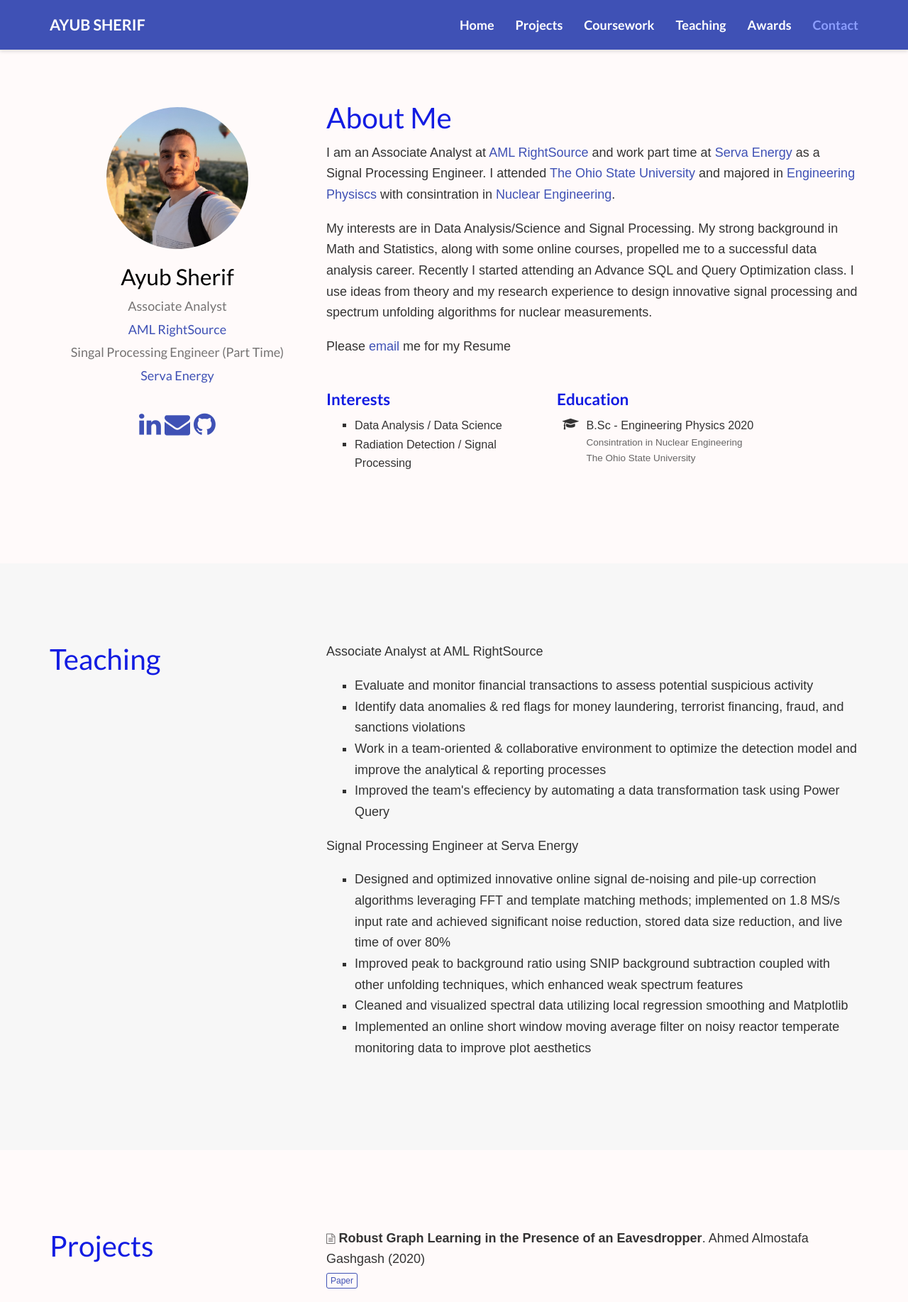
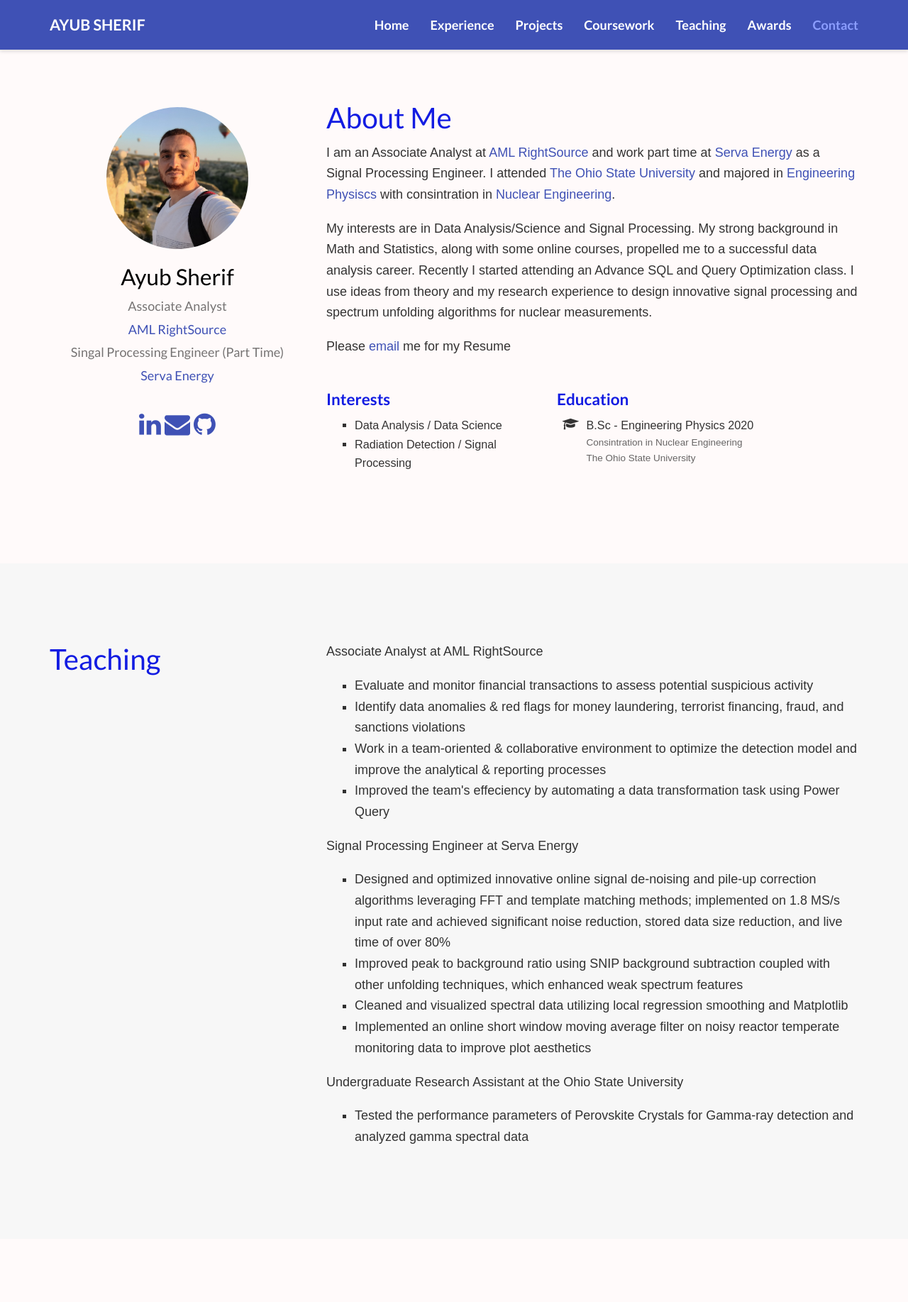
Before and after one commit to AyubSherif/ayubsherif.github.io, a plain HTML site: page index.html in a window 1280 px wide. Shown: the top 1835 px of the page at 71% size. Drawn offline with nearby package versions, Linux system fonts and the light colour scheme; some icons are missing; a web font is replaced by a local one.

Commit message:
Update index.html

```diff
--- a/index.html
+++ b/index.html
@@ -174,7 +174,13 @@
 
 
 
+        <li class="nav-item">
+          <a href="/#Experience" data-target="#Experience">
 
+            <span>Experience</span>
+
+          </a>
+        </li>
 
 
 
@@ -421,6 +427,13 @@
 <li>Improved peak to background ratio using SNIP background subtraction coupled with other unfolding techniques, which enhanced weak spectrum features</li>
 <li>Cleaned and visualized spectral data utilizing local regression smoothing and Matplotlib</li>
 <li>Implemented an online short window moving average filter on noisy reactor temperate monitoring data to improve plot aesthetics</li>
+</ul>
+	  <p>Undergraduate Research Assistant at the Ohio State University</p>
+
+
+<ul>
+<li>Tested the performance parameters of Perovskite Crystals for Gamma-ray detection and analyzed gamma spectral data</li>
+
 </ul>
 
   </div>
```
